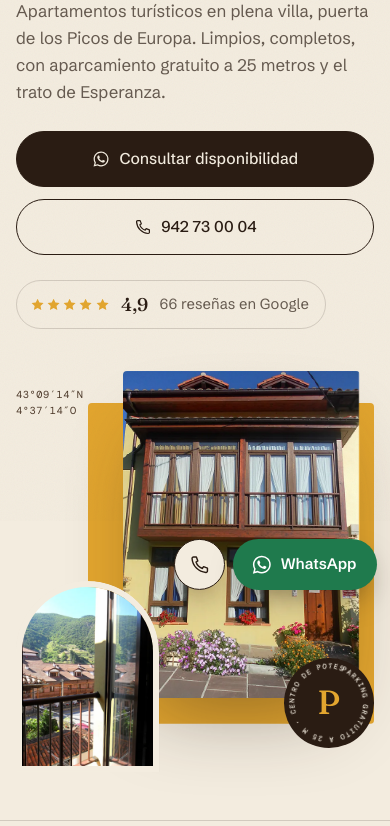
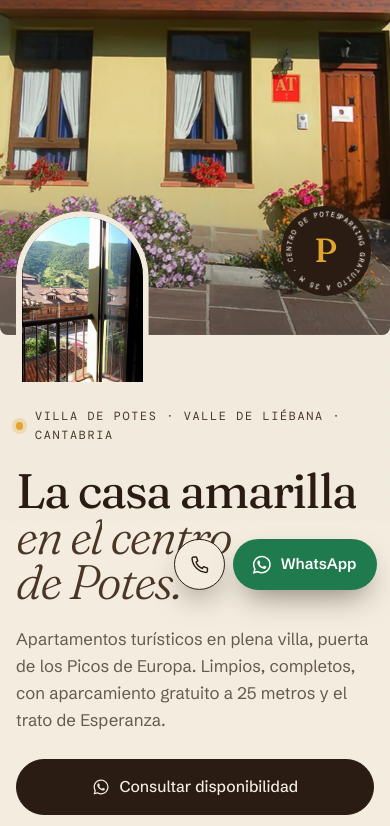
Before and after one commit to jonunzuetagency-design/demo-la-brana-de-potes, a plain HTML site: page index.html in a window 390 px wide. Shown: the part 323-1149 px from the top of the page. Drawn offline with nearby package versions, Linux system fonts and the light colour scheme; animation ran at ten frames a second.

Commit message:
Portada: fachada a sangre en la mitad derecha y menú legible
Co-Authored-By: Claude Opus 5.5 <noreply@anthropic.com>

```diff
--- a/assets/styles.css
+++ b/assets/styles.css
@@ -543,3 +543,24 @@ html.anim .seal { animation: pop .9s var(--ease-out) 1.3s both; }
 html.anim .hero [data-rise], html.anim .hero [data-split] { --dl: .25s; }
 html.anim .hero .hero__lead { --dl: .55s; } html.anim .hero .hero__ctas { --dl: .7s; } html.anim .hero .hero__rating { --dl: .85s; }
 .wall.hold .col { animation-play-state: paused; }
+
+/* Portada a sangre: la fachada ocupa toda la mitad derecha de la pantalla */
+.hero { max-width: none; grid-template-columns: 1fr 1fr; align-items: stretch; padding: 0 0 0 var(--gut); gap: clamp(2rem, 4vw, 4rem); }
+.hero__copy { align-self: center; padding: 7.5rem 0 4rem; max-width: 640px; justify-self: end; width: 100%; }
+.hero__art { height: 100svh; min-height: 640px; }
+.hero__block { display: none; }
+.hero__main { inset: 0; right: 0; width: 100%; aspect-ratio: auto; max-height: none; border-radius: 0 0 0 calc(var(--r) * 3); box-shadow: none; }
+.hero__main::after { content: ''; position: absolute; inset: 0; background: linear-gradient(180deg, rgba(42,28,19,.35), transparent 22%, transparent 70%, rgba(42,28,19,.35)); pointer-events: none; }
+.hero__arch { left: -7%; bottom: 7%; width: 28%; z-index: 2; }
+.seal { right: 5%; bottom: 6%; z-index: 2; }
+.hero__coord { left: auto; right: 5%; top: 7rem; color: var(--paper); z-index: 2; text-align: right; }
+@media (max-width: 860px) {
+  .hero { grid-template-columns: 1fr; padding: 0; gap: 0; }
+  .hero__art { order: -1; height: 78svh; min-height: 460px; aspect-ratio: auto; }
+  .hero__main { border-radius: 0 0 calc(var(--r) * 2) calc(var(--r) * 2); }
+  .hero__arch { left: var(--gut); bottom: -8%; width: 34%; }
+  .hero__copy { padding: 4.5rem var(--gut) 3rem; max-width: none; }
+  .hero__coord { top: 5.5rem; }
+}
+/* Menú legible sobre la foto de la portada */
+.nav { background: rgba(243,236,223,.88); -webkit-backdrop-filter: blur(12px); backdrop-filter: blur(12px); box-shadow: 0 1px 0 rgba(42,28,19,.08); }
--- a/index.html
+++ b/index.html
@@ -86,7 +86,7 @@
   <div class="hero__art">
     <div class="hero__block" aria-hidden="true"></div>
     <figure class="hero__main">
-      <img src="img/fachada-t.webp" srcset="img/fachada-t.webp 649w, img/fachada.webp 2000w" sizes="(max-width: 860px) 80vw, 34vw" width="649" height="900" alt="Fachada amarilla de La Braña de Potes con galerías de madera y flores" fetchpriority="high">
+      <img src="img/fachada.webp" srcset="img/fachada-t.webp 649w, img/fachada.webp 2000w" sizes="(max-width: 860px) 100vw, 50vw" width="649" height="900" alt="Fachada amarilla de La Braña de Potes con galerías de madera y flores" fetchpriority="high">
       <div class="shutters" aria-hidden="true"><i></i><i></i><i></i><i></i><i></i></div>
     </figure>
     <figure class="hero__arch">
```
